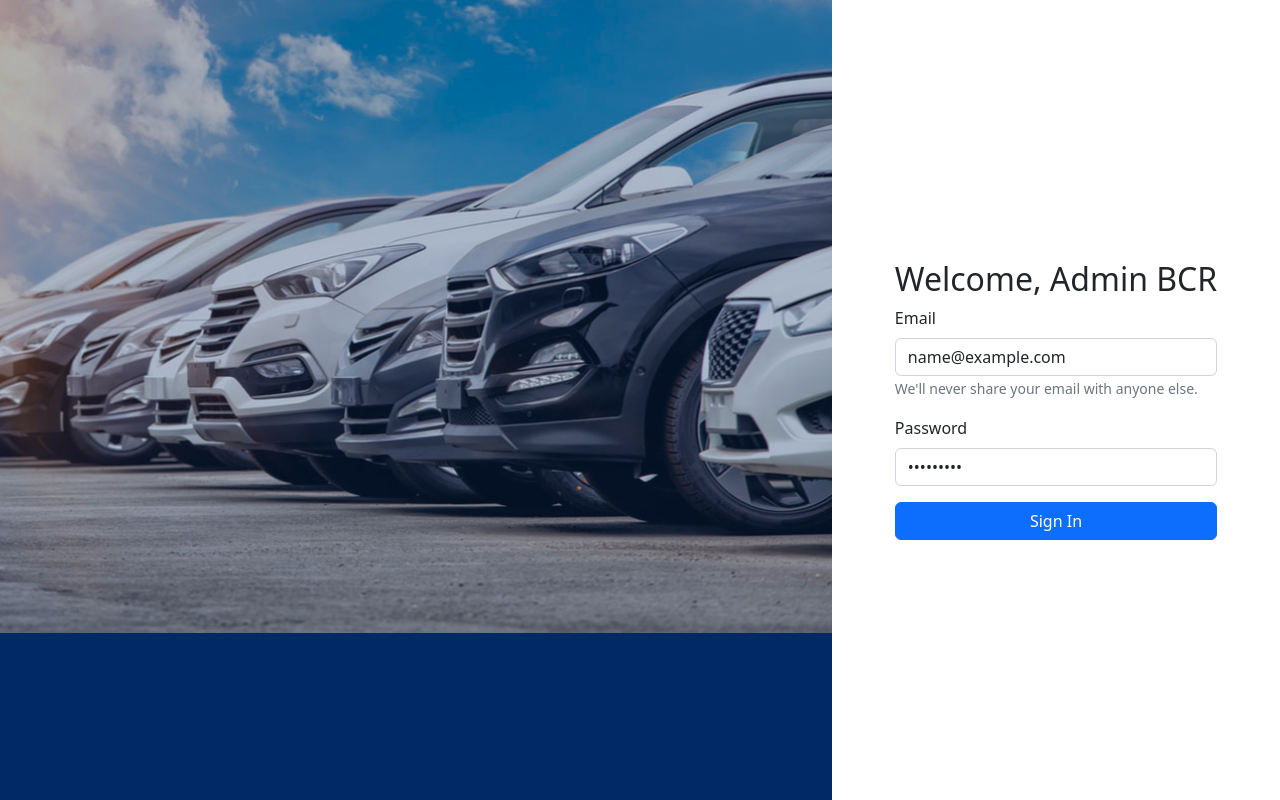
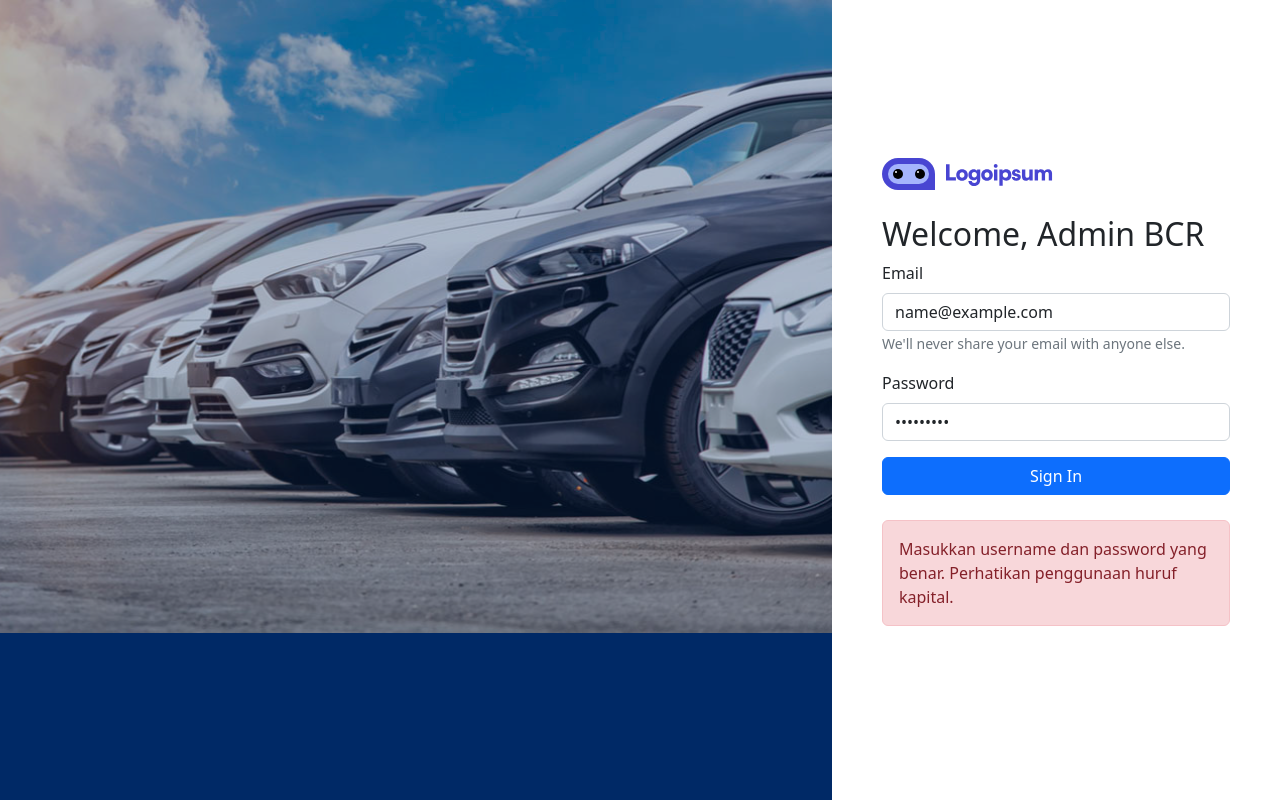
Before and after one commit to ariokt/bcr-admin-kelompok1, a React (Create React App) app: page /login in a window 1280 px wide. Both pictures are taken after typing "name@example.com", "Sample123" into the empty fields and a click on the button "Sign In". Built offline with nearby package versions, Linux system fonts and the light colour scheme; no server answers.

Commit message:
handle response error

```diff
--- a/src/pages/Login/index.js
+++ b/src/pages/Login/index.js
@@ -1,37 +1,34 @@
-import React from 'react'
-import bgLogin from '../../assets/login.svg'
+import React from 'react';
+
+import Alert from 'react-bootstrap/Alert';
+import axios from 'axios';
+import bgLogin from '../../assets/login.svg';
 import Button from 'react-bootstrap/Button';
 import Form from 'react-bootstrap/Form';
-import './login.css'
+import ipsum from '../../assets/logoipsum.svg';
+import { useNavigate } from 'react-router-dom';
 import { useState } from 'react';
-import axios from 'axios';
-import { useNavigate } from 'react-router-dom';
-import { useEffect } from 'react';
+import './login.css';
 
 const Login = () => {
     const [email, setEmail] = useState('');
     const [password, setPassword] = useState('');
-    const [respon, setRespon] = useState('');
-
+    const [err, setErr] = useState('');
     const navigate = useNavigate();
-
     const handleSigIn = (e) => {
         e.preventDefault();
-
         const payload = {
             email: email,
             password:  password,
         };
-
         axios.post('https://bootcamp-rent-car.herokuapp.com/admin/auth/login', payload)
             .then(res => (
-                console.log(res),
+                setRespon(res.data.access_token),
                 localStorage.setItem('token', res.data.access_token),
                 navigate('/')
             ))
-            .catch(err => console.log(err))
+            .catch(err => setErr(err))
     };
-
 
     return (
         <div className='login'>
@@ -39,7 +36,8 @@ const Login = () => {
                 <img src={bgLogin} alt="" />
             </div>
             <div className='loginKanan'>
-                <Form>
+                <Form style={{margin: '50px'}}>
+                    <img src={ipsum} style={{marginBottom: '25px'}} />
                     <h2>Welcome, Admin BCR</h2>
                     <Form.Group className="mb-3" controlId="formBasicEmail">
                         <Form.Label>Email</Form.Label>
@@ -55,6 +53,11 @@ const Login = () => {
                     <Button onClick={handleSigIn} style={{width: '100%'}} variant="primary" type="submit">
                         Sign In
                     </Button>
+                    {
+                        !!err && (
+                            <Alert style={{marginTop: '25px'}} variant="danger">Masukkan username dan password yang benar. Perhatikan penggunaan huruf kapital.</Alert>
+                        )
+                    }
                 </Form>
             </div>
         </div>
```
